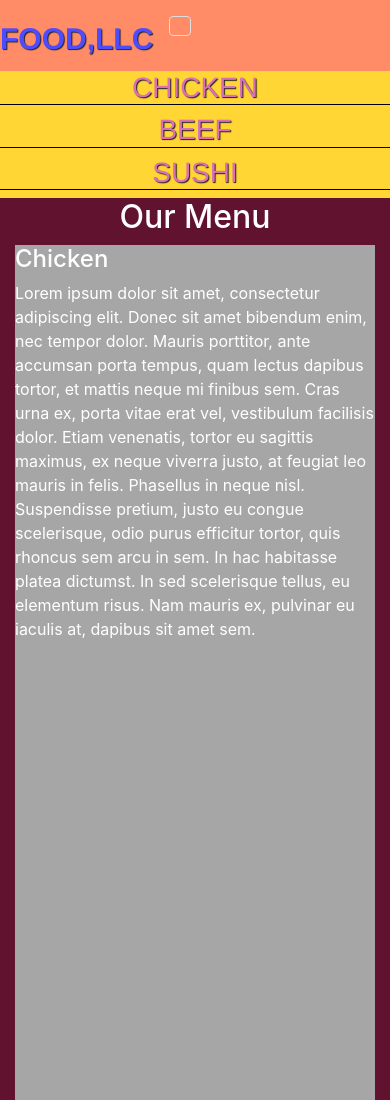
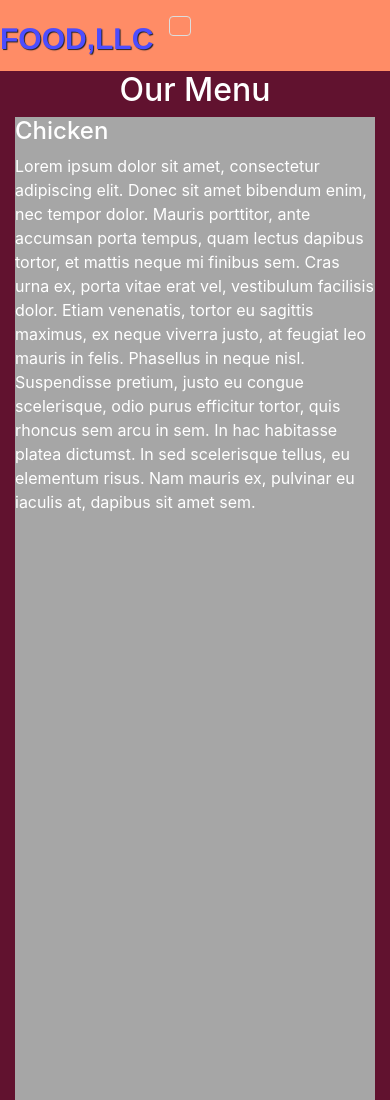
Before and after one commit to gabrielbc6/gabrielbc6.github.io, a plain HTML site: page index.html in a window 390 px wide. Shown: the top 1100 px of the page. Drawn offline with Linux system fonts and the light colour scheme.

Commit message:
versão final

```diff
--- a/index.html
+++ b/index.html
@@ -27,7 +27,7 @@
       					</button>
 
 					</div>
-					<div class="collapse navbar-collapse d-block d-sm-none" id="collapsed-nav">
+					<div class="collapse navbar-collapse" id="collapsed-nav">
       					<ul id="nav-list" class="nav navbar-nav navbar-right">
         					<li><a href="#"><h3>Chicken</h3></a></li>
         					<li><a href="#"><h3>Beef</h3></a></li>
```
